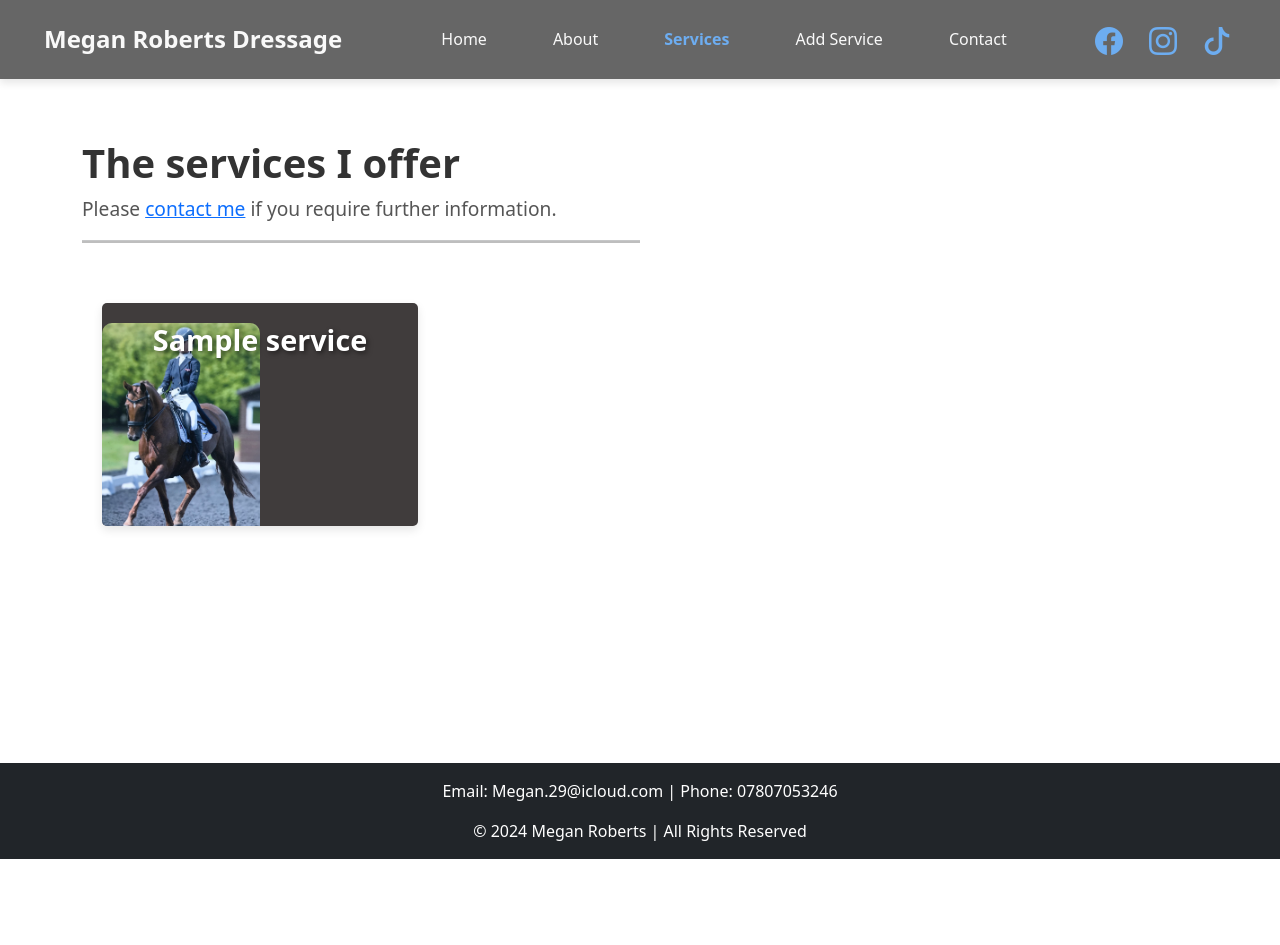
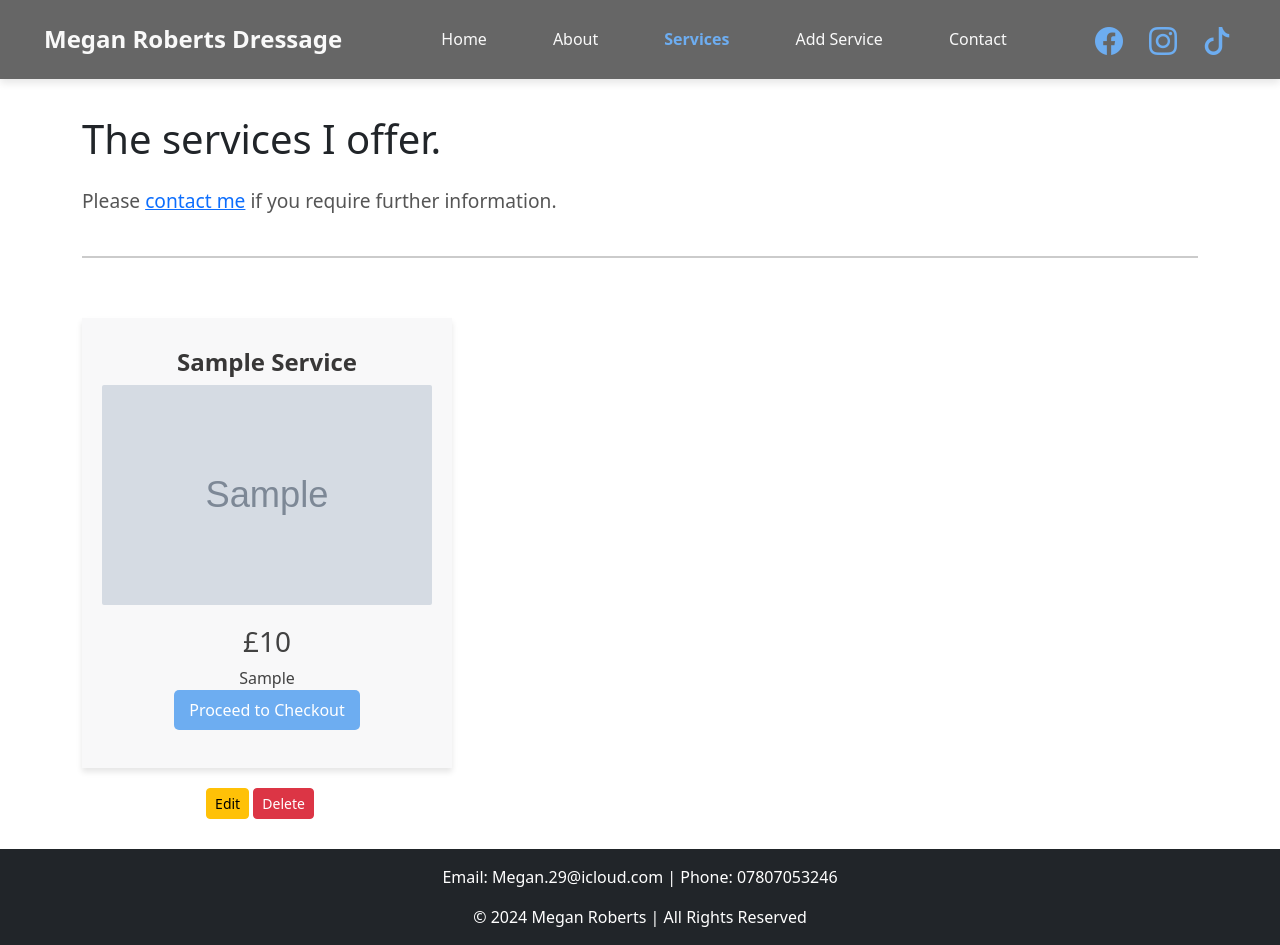
Before and after one commit to MeganRoberts-dev/megan-roberts-dressage, a Django app: page /services/ in a window 1280 px wide. Shown: the part 21-966 px from the top of the page. Before the commit the page ends 880 px from the top, so only its background shows below. Run offline with Django 3.2, Linux system fonts and the light colour scheme; a user stored in the database is signed in; tables that the repository leaves empty hold one stand-in row (values such as "Sample post"); grey boxes marked "Sample" are stand-in pictures; some libraries are stand-ins or nearby versions.

Commit message:
Edit service functions, styling and html

```diff
--- a/services/models.py
+++ b/services/models.py
@@ -7,6 +7,7 @@ class Service(models.Model):
     description = models.TextField()
     price = models.PositiveIntegerField(null=False, blank=False)
     duration = models.CharField(max_length=100, null=False, blank=False)
+    image = models.ImageField(upload_to='services/', null=True, blank=True)
 
     def __str__(self):
         return self.name
--- a/services/static/services/css/services.css
+++ b/services/static/services/css/services.css
@@ -1,6 +1,7 @@
 /* General Section */
 #pricing {
-  margin-top: 10vh;
+  margin-top: 7vh;
+  margin-bottom: 30px;
   text-align: center;
 }
 
@@ -10,163 +11,92 @@
   margin-bottom: 40px;
 }
 
-.section-title-left h2 {
-  font-size: 2.5rem;
-  font-weight: 600;
-  color: #333;
-}
-
 .section-title-left p {
   font-size: 1.2rem;
   color: #555;
 }
 
-.title-underline {
-  width: 50%;
-  height: 3px;
-  background-color: #000;
-  margin-top: 10px;
-  margin-left: 0;
+/* Container Flexbox for Cards */
+.pricing_content .container {
+  display: flex;
+  flex-wrap: wrap;
+  justify-content: center;
+  padding: 30px;
+  gap: 15px;
 }
 
-#pricing img {
-  max-width: 50%;
+/* Service Card Styling */
+.pricing_design {
+  background-color: #f8f8f9;
+  color: rgb(23, 23, 23);
+  box-shadow: 0 4px 6px rgba(0, 0, 0, 0.1);
+  width: 370px;
+  height: 450px;
+  display: flex;
+  flex-direction: column;
+  justify-content: flex-start;
+  align-items: center;
+  padding: 20px;
+  text-align: center;
+  transition: transform 0.3s ease, box-shadow 0.3s ease;
   margin: 20px auto;
-  display: block;
-  border-radius: 10px;
 }
 
-/* Pricing Design */
-.pricing_design {
-  position: relative;
-  background-color: #403c3c;
-  box-shadow: 0 4px 10px rgba(0, 0, 0, 0.1);
-  padding: 20px;
-  margin: 20px;
-  border-radius: 5px;
-  transition: transform 0.3s ease, box-shadow 0.3s ease;
-  overflow: hidden; /* To ensure content does not overflow the card */
+/* Hover Effect */
+.pricing_design:hover {
+  transform: scale(1.05);
+  box-shadow: 0 8px 12px rgba(0, 0, 0, 0.3);
 }
 
-.pricing_design:hover {
-  transform: translateY(-10px);
-  box-shadow: 0 6px 15px rgba(0, 0, 0, 0.2);
+/* Service Title */
+.price-head h3 {
+  font-size: 1.5rem;
+  color: #383737;
+  font-weight: 600;
+  margin-top: 10px;
+  text-transform: capitalize;
 }
 
-/* Image inside card */
-.pricing_design .card-image {
+/* Card Images */
+.card-image {
   width: 100%;
-  height: 100%;
-  object-fit: cover; /* Makes sure the image fills the entire container */
-  position: absolute;
-  top: 0;
-  left: 0;
-  z-index: 0; /* Keep the image behind the text */
+  height: 220px;
+  object-fit: cover;
+  border-radius: 2px;
+  margin-bottom: 10px;
 }
 
-/* Title on top of the image */
-.pricing_design .price-head h2 {
-  position: relative;
-  z-index: 1; /* Make sure title is on top of the image */
-  color: white;
-  margin-bottom: 10px;
-  font-size: 1.8rem;
-  font-weight: 700;
-  text-shadow: 2px 2px 5px rgba(0, 0, 0, 0.5); /* Optional: adds shadow for better readability */
+/* Pricing Details */
+.pricing-details {
+  display: flex;
+  flex-direction: column;
+  align-items: center;
+  justify-content: flex-start;
+  opacity: 1;
+
+  margin-top: 10px;
+  color: #424242;
+  font-size: 1rem;
+  flex-grow: 1;
 }
 
-/* Pricing Details (Initially Hidden) */
-.pricing_design .pricing-details {
-  position: relative;
-  z-index: 2;
+/* Button Styling */
+.pricing-details button {
+  background-color:#6dadf1;
   color: white;
-  opacity: 0;
-  visibility: hidden;
-  transition: opacity 0.3s ease, visibility 0.3s ease;
-  text-align: center;
-}
-
-/* Show details and button on hover */
-.pricing_design:hover .pricing-details {
-  opacity: 1;
-  visibility: visible;
-}
-
-.pricing_design span {
-  display: block;
-  font-size: 1rem;
-  color: #ccc;
-}
-
-.pricing_design button {
-  margin-top: 15px;
-  background-color: #6dadf1;
-  color: #fff;
   border: none;
-  padding: 10px 20px;
-  border-radius: 10px;
+  padding: 8px 15px;
+  border-radius: 5px;
+  cursor: pointer;
   transition: background-color 0.3s ease;
 }
 
-.pricing_design button:hover {
-  background-color: #0056b3;
+/* Button hover effect (optional) */
+.pricing-details button:hover {
+  background-color:rgba(0, 0, 0, 0.7);
 }
 
-/* Modal Design */
-.modal-content {
-  background-color: #f7f7f7;
-  border-radius: 20px;
-  padding: 20px;
-  border: none;
-  box-shadow: 0 4px 10px rgba(0, 0, 0, 0.1);
+.pricing-details button a {
+  color: white;
+  text-decoration: none;
 }
-
-.modal-header, .modal-footer {
-  border: none;
-  background-color: #6dadf1;
-  color: white;
-  border-radius: 10px 10px 0 0;
-  padding: 15px;
-}
-
-.modal-footer button {
-  background-color: #0056b3;
-  border: none;
-  padding: 10px 20px;
-  border-radius: 10px;
-  transition: background-color 0.3s ease;
-}
-
-.modal-footer button:hover {
-  background-color: #003f8a;
-}
-
-/* Dark Form */
-.small-dark-form-container {
-  margin-top: 20vh;
-  color: black;
-  min-height: 100vh;
-  padding: 20px 0;
-}
-
-.dark-form-card {
-  background-color: #1e1e1e;
-  border: none;
-  border-radius: 10px;
-  padding: 20px;
-  color: #fff;
-}
-
-.dark-form-card h2 {
-  font-size: 1.5rem;
-  color: #fff;
-}
-
-.btn-primary {
-  background-color: #6dadf1;
-  border-color: #6dadf1;
-}
-
-.btn-primary:hover {
-  background-color: #0056b3;
-}
--- a/services/templates/services/services.html
+++ b/services/templates/services/services.html
@@ -1,75 +1,64 @@
 {% extends 'base.html' %}
 {% load static %}
 {% block content %}
+
 <head>
     <link rel="stylesheet" type="text/css" href="{% static 'services/css/services.css' %}">
 </head>
+
 <section id="pricing" class="pricing-content section-padding">
     <div class="container">
         <!-- Title Section -->
         <div class="section-title-left mt-5">
-            <h2>The services I offer</h2>
+            <h1 class="mb-4">The services I offer<span>.</span></h1>
             <p>Please <a href="{% url 'contact' %}">contact me</a> if you require further information.</p>
-            <hr class="title-underline">
+            <hr style="border: 1px solid #333; width: 100%; margin: 40px auto 20px;">
         </div>
 
         <!-- Pricing Cards -->
         <div class="row text-center">
             {% for service in services %}
-            <div class="col-lg-4 col-sm-6 col-xs-12">
+                <div class="col-lg-4 col-sm-6 col-xs-12"> <!-- Added column class -->
                     <div class="pricing_design">
-                    <!-- Image in Card -->
-                    <img src="{% static 'img/arena-1.jpeg' %}" alt="{{ service.name }}" class="card-image">
-
                         <!-- Title over the image -->
                         <div class="price-head">
-                        <h2>{{ service.name }}</h2>
+                            <h3>{{ service.name }}</h3>
                         </div>
+
+                        <!-- Image in Card (Dynamically loaded) -->
+                        <img src="{% if service.image %}{{ service.image.url }}{% else %}{% static 'img/default-image.jpg' %}{% endif %}"
+                             alt="{{ service.name }}" class="card-image">
 
                         <!-- Pricing Details (Initially Hidden) -->
                         <div class="pricing-details">
-                        <h2 class="fs-1">£{{ service.price }}</h2>
-                        <span>{{ service.duration }}</span>
-                        <!-- Trigger the modal -->
-                        <button class="btn btn-primary" data-bs-toggle="modal" data-bs-target="#bookingModal{{ service.id }}">
-                            Book Now
+                            <h5 class="fs-3">£{{ service.price }}</h5>
+                            <span class="fs-7">{{ service.duration }}</span>
+
+                            <!-- Proceed to Checkout Button -->
+                            <button>
+                                <a href="{% url 'checkout' service_id=service.id %}">Proceed to Checkout</a>
                             </button>
                         </div>
                     </div>
-            </div>
 
-            <!-- Modal for selecting date and time -->
-            <div class="modal fade" id="bookingModal{{ service.id }}" tabindex="-1" aria-labelledby="bookingModalLabel{{ service.id }}" aria-hidden="true">
-                <div class="modal-dialog">
-                    <div class="modal-content">
-                        <!-- Modal Header -->
-                        <div class="modal-header">
-                            <h5 class="modal-title" id="bookingModalLabel{{ service.id }}">Book {{ service.name }}</h5>
-                            <button type="button" class="btn-close" data-bs-dismiss="modal" aria-label="Close"></button>
-                        </div>
-                        <!-- Modal Form -->
-                        <form action="{% url 'checkout' service.id %}" method="POST">
+                    <!-- Admin Only Buttons (Inside the loop) -->
+                    {% if user.is_authenticated and user.is_superuser %}
+                        <div class="admin-buttons mt-3">
+                            <a href="{% url 'edit_service' service.id %}" class="btn btn-warning btn-sm">Edit</a>
+                            <form action="{% url 'delete_service' service.id %}" method="POST" style="display: inline;">
                                 {% csrf_token %}
-                            <div class="modal-body">
-                                <div class="mb-3">
-                                    <label for="date{{ service.id }}" class="form-label">Select Date</label>
-                                    <input type="date" id="date{{ service.id }}" name="date" class="form-control" required>
-                                </div>
-                                <div class="mb-3">
-                                    <label for="time{{ service.id }}" class="form-label">Select Time</label>
-                                    <input type="time" id="time{{ service.id }}" name="time" class="form-control" required>
-                                </div>
-                            </div>
-                            <!-- Modal Footer -->
-                            <div class="modal-footer">
-                                <a href="{% url 'checkout' service_id=service.id %}" class="btn btn-primary">Proceed to Checkout</a>
-                            </div>
+                                <button type="submit" class="btn btn-danger btn-sm">Delete</button>
                             </form>
                         </div>
-                </div>
+                    {% endif %}
+                </div> <!-- End of column -->
+            {% empty %}
+                <div class="col">
+                    No Services Found
                 </div>
             {% endfor %}
         </div>
     </div>
 </section>
+
 {% endblock %}
--- a/services/urls.py
+++ b/services/urls.py
@@ -1,4 +1,3 @@
-# In services/urls.py
 from django.urls import path
 from . import views
 
--- a/services/views.py
+++ b/services/views.py
@@ -3,7 +3,6 @@ from django.contrib import messages
 from django.contrib.auth.decorators import login_required
 from .models import Service
 from .forms import ServiceForm
-
 
 def services(request):
     services = Service.objects.all().order_by('price')
@@ -12,10 +11,6 @@ def services(request):
         'services': services,
     }
     return render(request, template, context)
-
-def service_list(request):
-    services = Service.objects.all()
-    return render(request, 'services.html', {'services': services})
 
 @login_required
 def add_service(request):
@@ -38,7 +33,6 @@ def add_service(request):
         'service_form': service_form,
     }
     return render(request, template, context)
-
 
 @login_required
 def edit_service(request, id):
@@ -64,7 +58,6 @@ def edit_service(request, id):
     }
     return render(request, template, context)
 
-
 @login_required
 def delete_service(request, id):
     """Delete an existing service as superuser"""
```
Also changed, not shown: services/templates/services/add-service.html (+9 -0 lines), services/templates/services/edit-service.html (+11 -3 lines), services/migrations/0001_initial.py, services/migrations/0002_service_image.py (added). Lines whose indentation alone changed are shown as unchanged.
